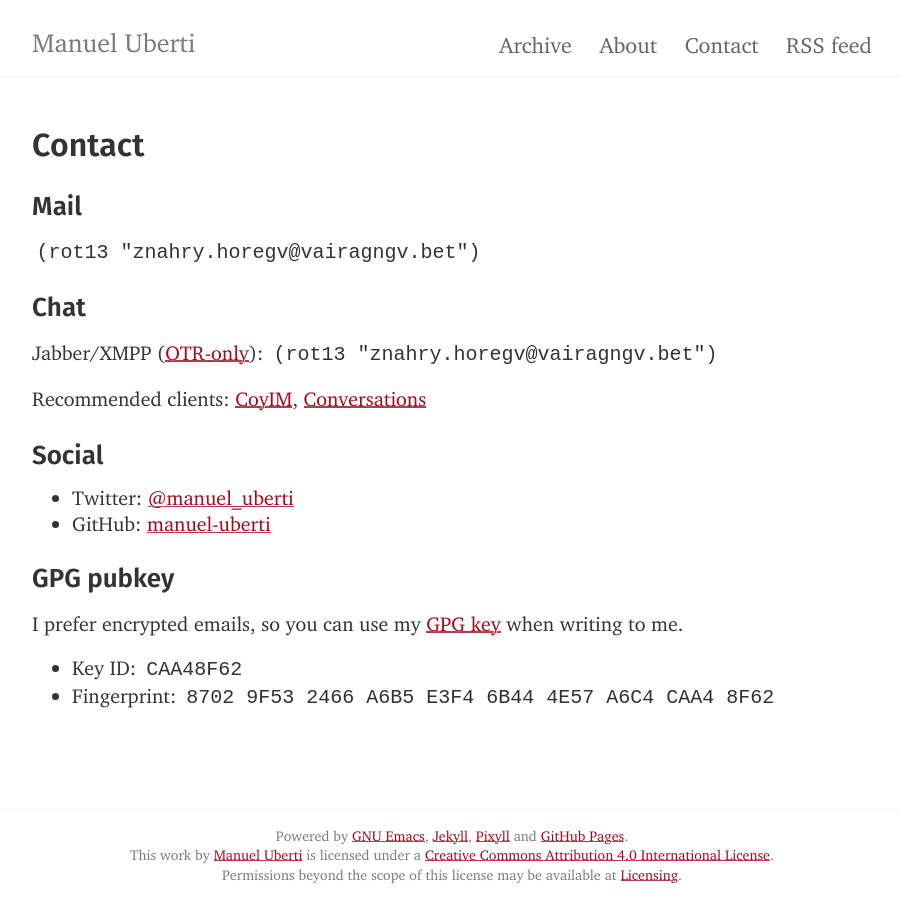
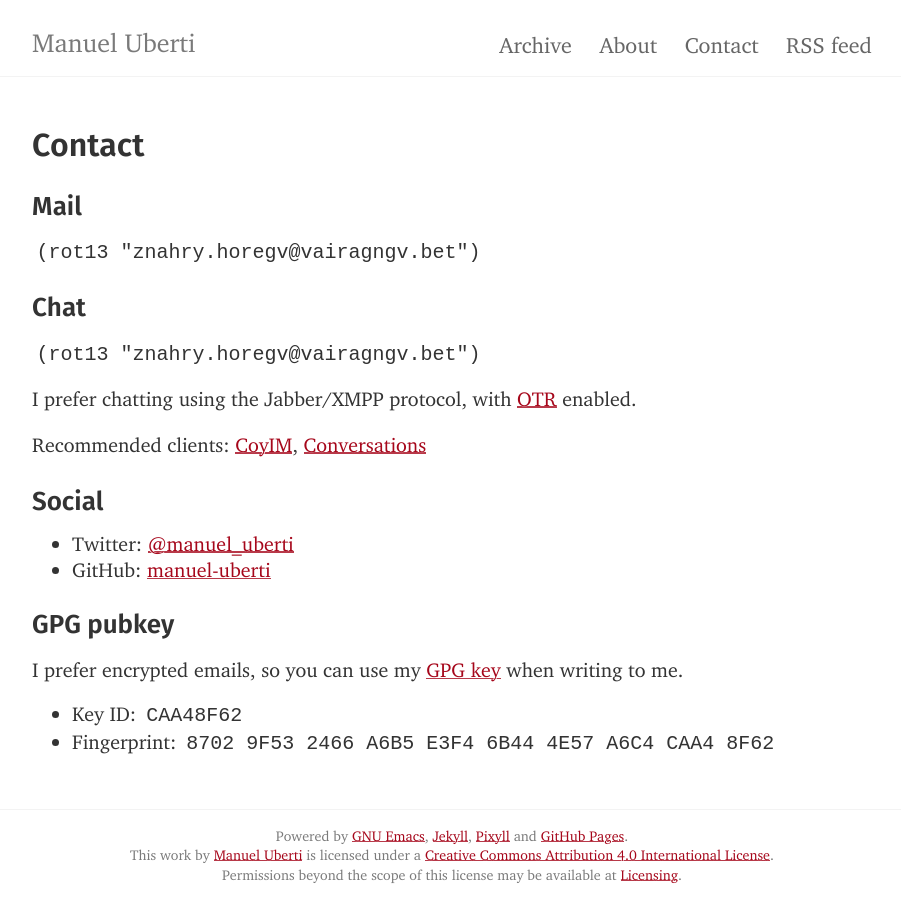
Before and after one commit to manuel-uberti/manuel-uberti.github.io, a Jekyll site: the page built from contact.md, in a window 1280 px wide. Shown: the whole page, without its empty margins (188-1089 px from the left). Built offline with Jekyll 4.4.1, drawn with Linux system fonts in a browser that asks for light colours; some web fonts are replaced.

Commit message:
Rephrase Chat section

```diff
--- a/contact.md
+++ b/contact.md
@@ -9,8 +9,10 @@
 `(rot13 "znahry.horegv@vairagngv.bet")`
 
 ### Chat ###
-Jabber/XMPP ([OTR-only](https://en.wikipedia.org/wiki/Off-the-Record_Messaging)):
-  `(rot13 "znahry.horegv@vairagngv.bet")`
+`(rot13 "znahry.horegv@vairagngv.bet")`
+
+I prefer chatting using the Jabber/XMPP protocol,
+  with [OTR](https://en.wikipedia.org/wiki/Off-the-Record_Messaging) enabled.
 
 Recommended clients: [CoyIM](https://coy.im/), [Conversations](https://conversations.im/)
 
```
